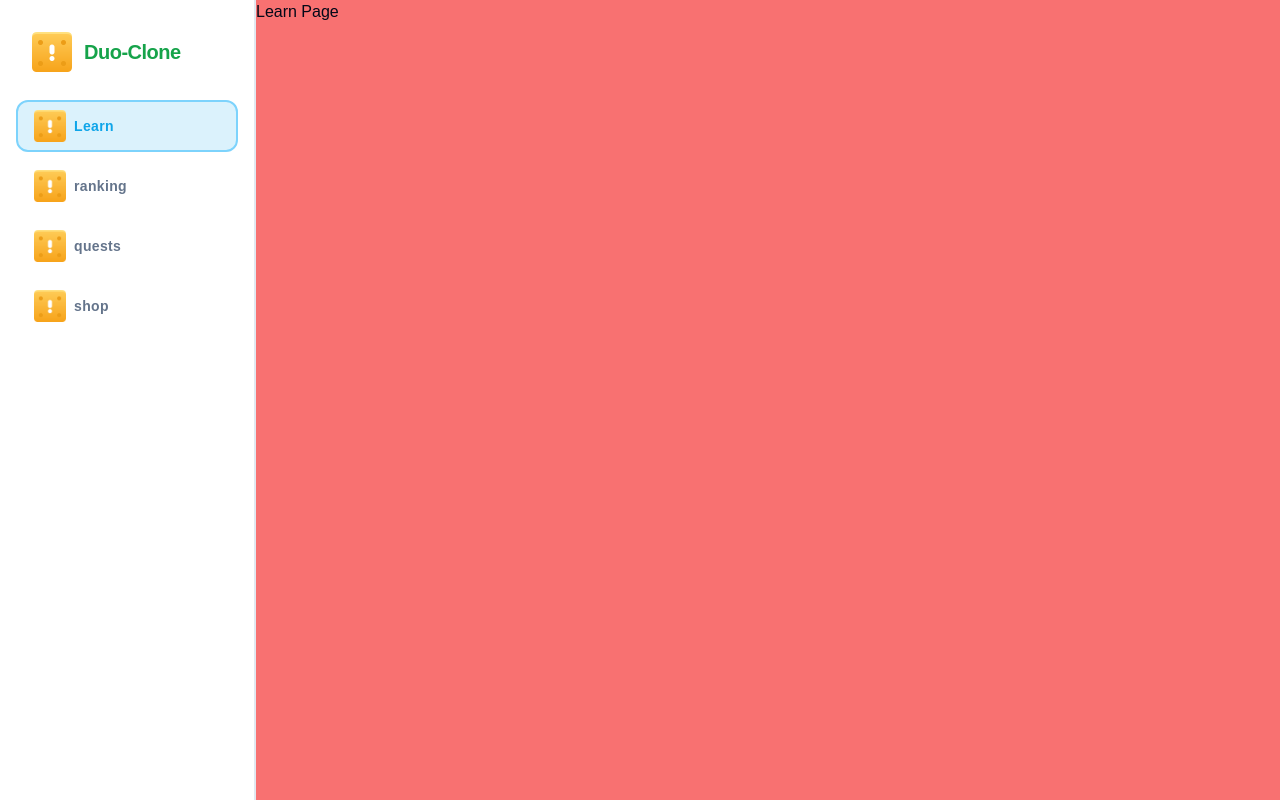
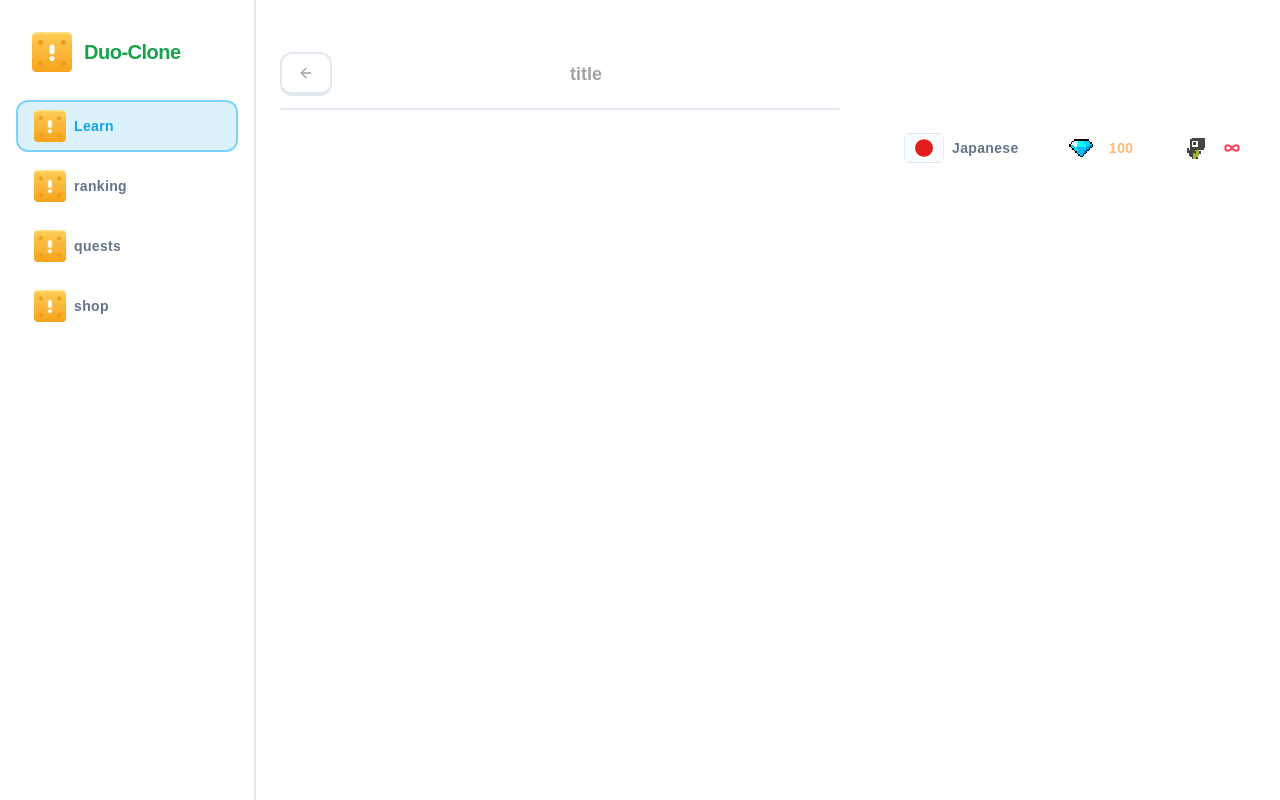
Before and after one commit to watanabe1640/duo-clone, a Next.js app: page /learn in a window 1280 px wide. Built offline with nearby package versions, Linux system fonts and the light colour scheme.

Commit message:
学習用ページのレイアウトを作成した

```diff
--- a/app/(main)/layout.tsx
+++ b/app/(main)/layout.tsx
@@ -11,8 +11,8 @@
 		<>
 			<MobileHeader/>
 			<Sidebar className="hidden lg:flex"/>
-			<main className="lg:pl-[256px]  h-full bg-white">
-				<div className="bg-red-400 h-full pt-[50px] lg:pt-0">
+			<main className="lg:pl-[256px] pt-[50px] h-full lg:pt-0">
+				<div className="h-full max-w-[1056px] mx-auto pt-6">
 					{children}
 				</div>
 			</main>
--- /dev/null
+++ b/app/(main)/learn/header.tsx
@@ -0,0 +1,25 @@
+import Link from 'next/link';
+import { ArrowLeft } from 'lucide-react';
+import { Button } from '@/components/ui/button';
+
+type Props = {
+	title: string;
+};
+
+export function Header({ title }: Props) {
+	return (
+		<div className="sticky top-0 bg-white pb-3 lg:pt-[28px] flex items-center justify-between border-b-2 mb-5 text-neutral-400 lg:z-50">
+			<Link href="/courses">
+				<Button>
+					<ArrowLeft className='h-5 w-5 stroke-2 text-neutral-400'/>
+				</Button>
+			</Link>
+			<h1 className='font-bold text-lg'>
+				{title}
+			</h1>
+			<div>
+				{/* トリック 上の要素をこの中で真ん中に寄せるために要素を3つ作る */}
+			</div>
+		</div>
+	)
+}
--- a/app/(main)/learn/page.tsx
+++ b/app/(main)/learn/page.tsx
@@ -1,7 +1,26 @@
+import { StickyWrapper } from "@/components/sticky-wrapper";
+import { FeedWrapper } from "@/components/feed-wrapper";
+import { UserProgress } from "@/components/user-progress";
+import {Header} from "@/app/(main)/learn/header"
+
 export default function LearnPage() {
 	return (
 		<>
-			<h1>Learn Page</h1>
+			<div className="flex flex-row-reverse gap-[48px] px-6">
+				<StickyWrapper>
+					<UserProgress
+						activeCourse={{ title: "Japanese", imageSrc:"/images/JP.svg" }}
+						hearts={5}
+						points={100}
+						hasActiveSubscription={true}
+					>
+
+					</UserProgress>
+				</StickyWrapper>
+				<FeedWrapper>
+					<Header title="title"/>
+				</FeedWrapper>
+			</div>
 		</>
 	);
 }
--- /dev/null
+++ b/components/feed-wrapper.tsx
@@ -0,0 +1,13 @@
+type Props = {
+	children: React.ReactNode;
+}
+
+export function FeedWrapper({children}: Props) {
+	return (
+		<>
+			<div className="flex-1 relative top-0 pb-10">
+				{children}
+			</div>
+		</>
+	);
+}
--- /dev/null
+++ b/components/sticky-wrapper.tsx
@@ -0,0 +1,15 @@
+type Props = {
+	children: React.ReactNode;
+}
+
+export function StickyWrapper({children}: Props) {
+	return (
+		<>
+			<div className="hidden lg:block w-[368px] sticky self-end bottom-6">
+				<div className="min-h-[calc(100vh - 48px)] sticky top-6 flex flex-col gap-y-4">
+					{children}
+				</div>
+			</div>
+		</>
+	);
+}
--- /dev/null
+++ b/components/user-progress.tsx
@@ -0,0 +1,61 @@
+import Link from 'next/link';
+import Image from 'next/image';
+import { Button } from './ui/button';
+import { InfinityIcon } from 'lucide-react';
+
+type Props = {
+	activeCourse: { imageSrc: string; title:string; };
+	hearts: number;
+	points: number;
+	hasActiveSubscription: boolean;
+};
+
+export function UserProgress({
+	activeCourse,
+	hearts,
+	points,
+	hasActiveSubscription
+	}: Props) {
+	return (
+		<>
+			<div className="flex items-center justify-between gap-x-2 w-full">
+				<Link href="courses">
+					<Button variant="ghost">
+						<Image
+							src={activeCourse.imageSrc}
+							alt={activeCourse.title}
+							width={40}
+							height={40}
+							className='rounded-md border'
+						/>
+						{activeCourse.title}
+					</Button>
+				</Link>
+				<Link href="/shop">
+					<Button variant="ghost" className='text-orange-300'>
+						<Image
+							src={"/images/diamond.svg"}
+							alt="Diamond"
+							width={24}
+							height={24}
+							className='mr-2'
+						/>
+						{points}
+					</Button>
+				</Link>
+				<Link href="/shop">
+					<Button variant="ghost" className='text-rose-500'>
+						<Image
+							src={"/images/dino.svg"}
+							alt="Dino"
+							width={24}
+							height={24}
+							className='mr-2'
+						/>
+						{hasActiveSubscription ? <InfinityIcon className='h-4 w-4 stroke-[3]'/> : hearts}
+					</Button>
+				</Link>
+			</div>
+		</>
+	);
+};
```
